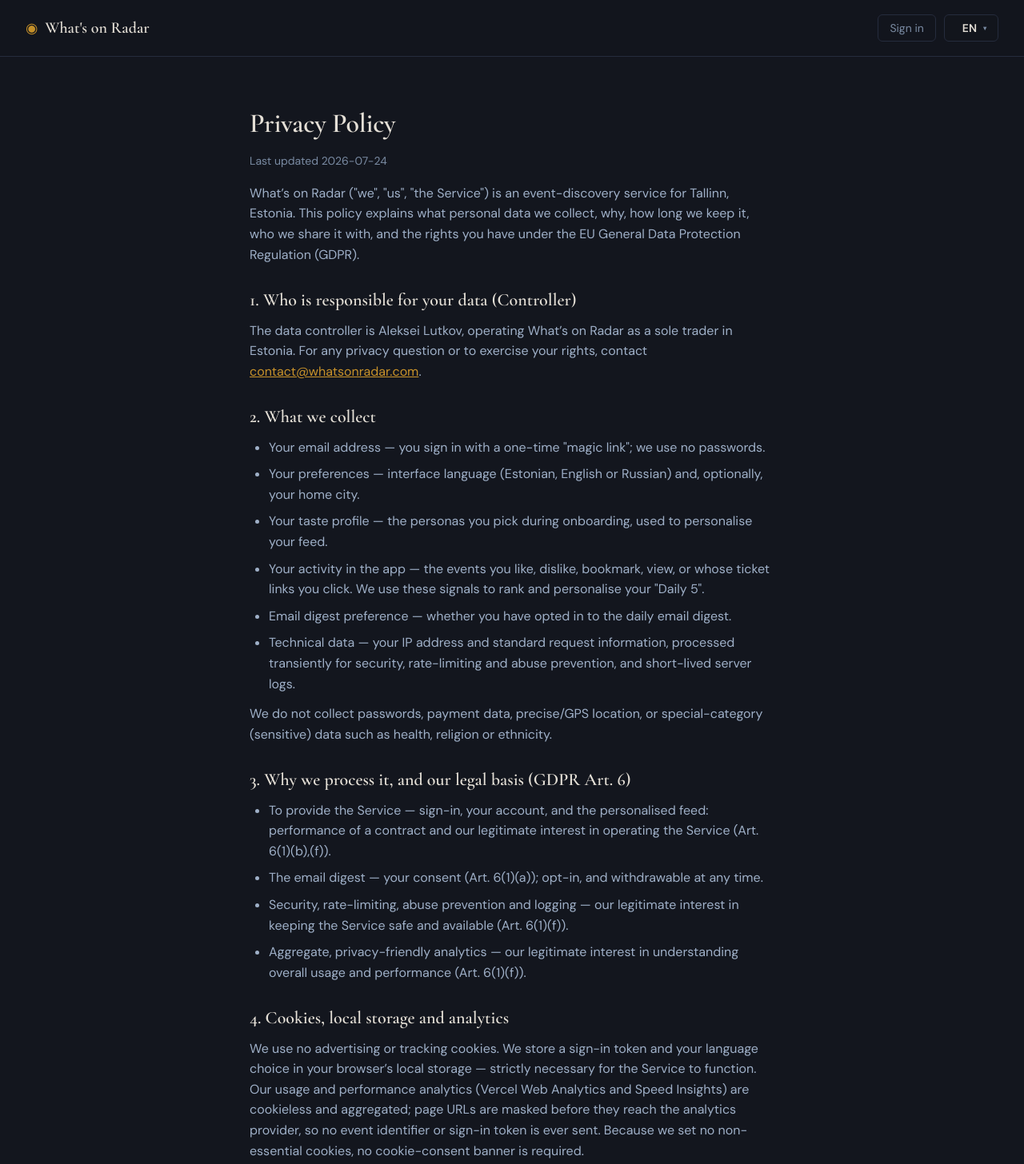
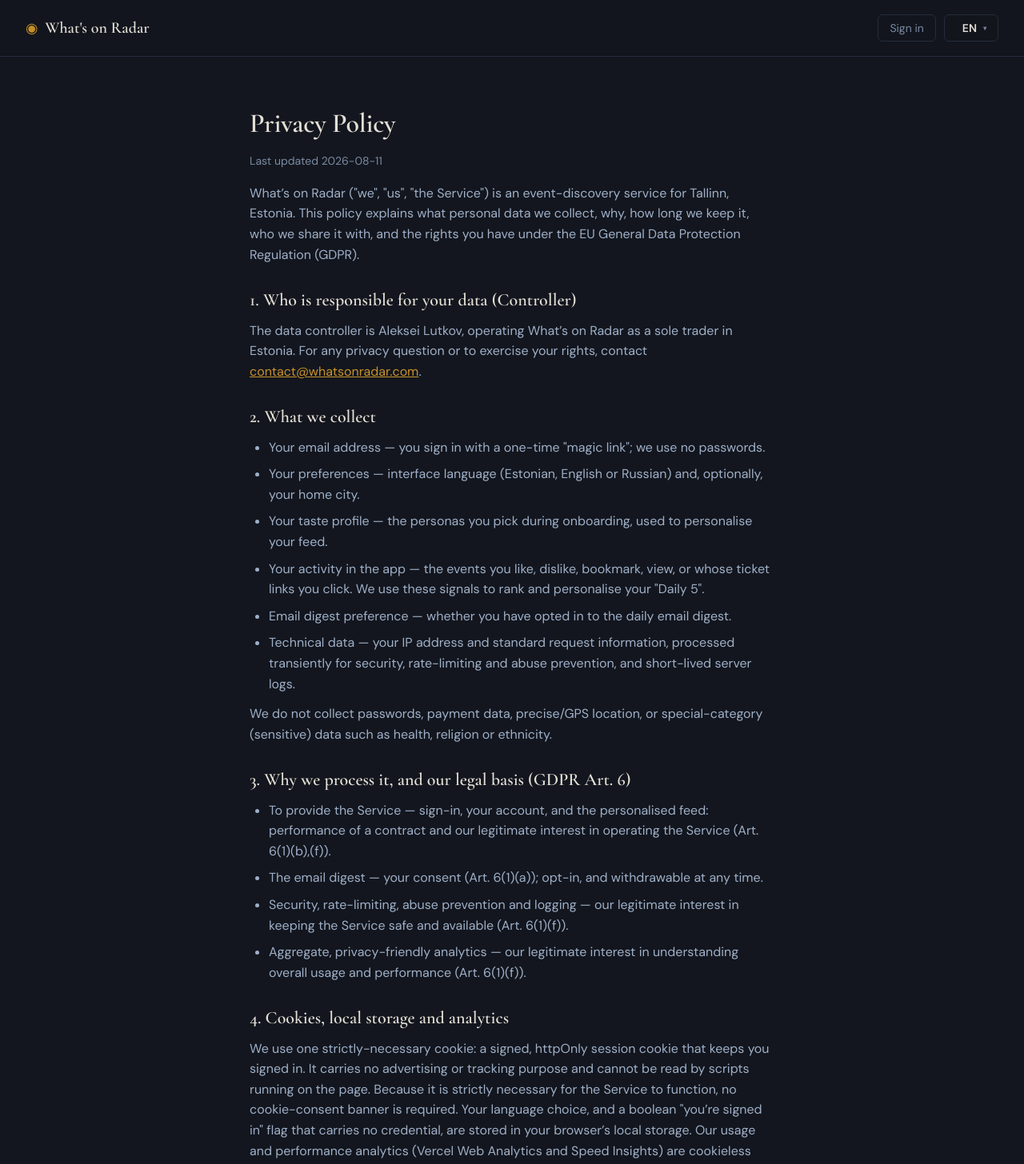
Before and after one commit to allut/event-radar, a React (Vite) app in the folder frontend/: page /privacy in a window 1280 px wide. Shown: the top 1456 px of the page at 80% size. Built offline with nearby package versions, Linux system fonts and the light colour scheme.

Commit message:
Update privacy policy §4 for cookie-based session auth

```diff
--- a/frontend/src/content/legal/privacy.en.ts
+++ b/frontend/src/content/legal/privacy.en.ts
@@ -6,7 +6,7 @@ const AKI_URL = 'https://www.aki.ee';
 
 const doc: LegalDoc = {
   title: 'Privacy Policy',
-  lastUpdated: '2026-07-24',
+  lastUpdated: '2026-08-11',
   intro: [
     {
       kind: 'p',
@@ -71,7 +71,7 @@ const doc: LegalDoc = {
         {
           kind: 'p',
           content: [
-            'We use no advertising or tracking cookies. We store a sign-in token and your language choice in your browser’s local storage — strictly necessary for the Service to function. Our usage and performance analytics (Vercel Web Analytics and Speed Insights) are cookieless and aggregated; page URLs are masked before they reach the analytics provider, so no event identifier or sign-in token is ever sent. Because we set no non-essential cookies, no cookie-consent banner is required.',
+            'We use one strictly-necessary cookie: a signed, httpOnly session cookie that keeps you signed in. It carries no advertising or tracking purpose and cannot be read by scripts running on the page. Because it is strictly necessary for the Service to function, no cookie-consent banner is required. Your language choice, and a boolean "you’re signed in" flag that carries no credential, are stored in your browser’s local storage. Our usage and performance analytics (Vercel Web Analytics and Speed Insights) are cookieless and aggregated; page URLs are masked before they reach the analytics provider, so no event identifier or session credential is ever sent.',
           ],
         },
       ],
--- a/frontend/src/content/legal/privacy.et.ts
+++ b/frontend/src/content/legal/privacy.et.ts
@@ -6,7 +6,7 @@ const AKI_URL = 'https://www.aki.ee';
 
 const doc: LegalDoc = {
   title: 'Privaatsuspoliitika',
-  lastUpdated: '2026-07-24',
+  lastUpdated: '2026-08-11',
   intro: [
     {
       kind: 'p',
@@ -71,7 +71,7 @@ const doc: LegalDoc = {
         {
           kind: 'p',
           content: [
-            'Me ei kasuta reklaami- ega jälgimisküpsiseid. Salvestame sinu brauseri kohalikku salvestusruumi sisselogimise loa ja keelevaliku — need on teenuse toimimiseks rangelt vajalikud. Meie kasutus- ja jõudlusanalüütika (Vercel Web Analytics ja Speed Insights) on küpsisevaba ja koondatud; lehe URL-id maskeeritakse enne analüütikapakkujani jõudmist, nii et ühtki sündmuse tunnust ega sisselogimise luba ei saadeta kunagi. Kuna me ei sea ühtki mittevajalikku küpsist, ei ole küpsiste nõusolekuriba vaja.',
+            'Kasutame üht rangelt vajalikku küpsist: allkirjastatud, httpOnly sessiooniküpsist, mis hoiab sind sisse logituna. Sellel pole reklaami- ega jälgimiseesmärki ja lehel töötavad skriptid ei saa seda lugeda. Kuna see on teenuse toimimiseks rangelt vajalik, ei ole küpsiste nõusolekuriba vaja. Sinu keelevalik ja tõeväärtuslipp "oled sisse logitud", mis ei sisalda mandaati, salvestatakse sinu brauseri kohalikku salvestusruumi. Meie kasutus- ja jõudlusanalüütika (Vercel Web Analytics ja Speed Insights) on küpsisevaba ja koondatud; lehe URL-id maskeeritakse enne analüütikapakkujani jõudmist, nii et ühtki sündmuse tunnust ega sessiooni mandaati ei saadeta kunagi.',
           ],
         },
       ],
--- a/frontend/src/content/legal/privacy.ru.ts
+++ b/frontend/src/content/legal/privacy.ru.ts
@@ -6,7 +6,7 @@ const AKI_URL = 'https://www.aki.ee';
 
 const doc: LegalDoc = {
   title: 'Политика конфиденциальности',
-  lastUpdated: '2026-07-24',
+  lastUpdated: '2026-08-11',
   intro: [
     {
       kind: 'p',
@@ -71,7 +71,7 @@ const doc: LegalDoc = {
         {
           kind: 'p',
           content: [
-            'Мы не используем рекламные или отслеживающие файлы cookie. Мы храним токен входа и ваш выбор языка в локальном хранилище браузера — строго необходимые для работы Сервиса. Наша аналитика использования и производительности (Vercel Web Analytics и Speed Insights) не использует cookie и является агрегированной; URL-адреса страниц маскируются до того, как достигнут поставщика аналитики, поэтому ни идентификатор события, ни токен входа никогда не отправляются. Поскольку мы не устанавливаем необязательные cookie, баннер согласия на cookie не требуется.',
+            'Мы используем один строго необходимый файл cookie: подписанный httpOnly cookie сессии, который поддерживает вашу авторизацию. Он не используется в рекламных или отслеживающих целях, и скрипты на странице не могут его прочитать. Поскольку он строго необходим для работы Сервиса, баннер согласия на cookie не требуется. Ваш выбор языка и логический флаг «вы вошли в систему», не содержащий учётных данных, хранятся в локальном хранилище браузера. Наша аналитика использования и производительности (Vercel Web Analytics и Speed Insights) не использует cookie и является агрегированной; URL-адреса страниц маскируются до того, как достигнут поставщика аналитики, поэтому ни идентификатор события, ни учётные данные сессии никогда не отправляются.',
           ],
         },
       ],
```
